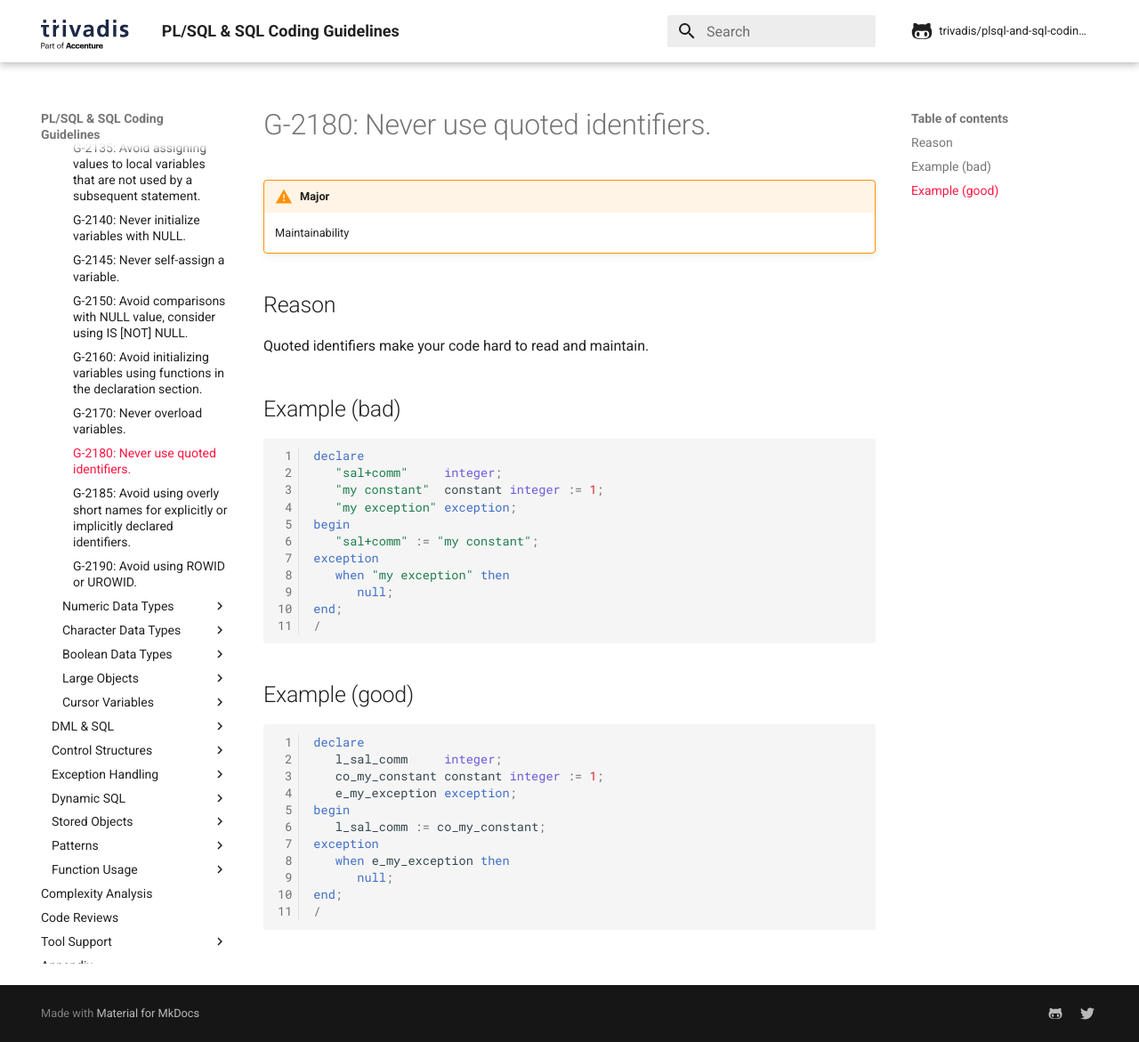
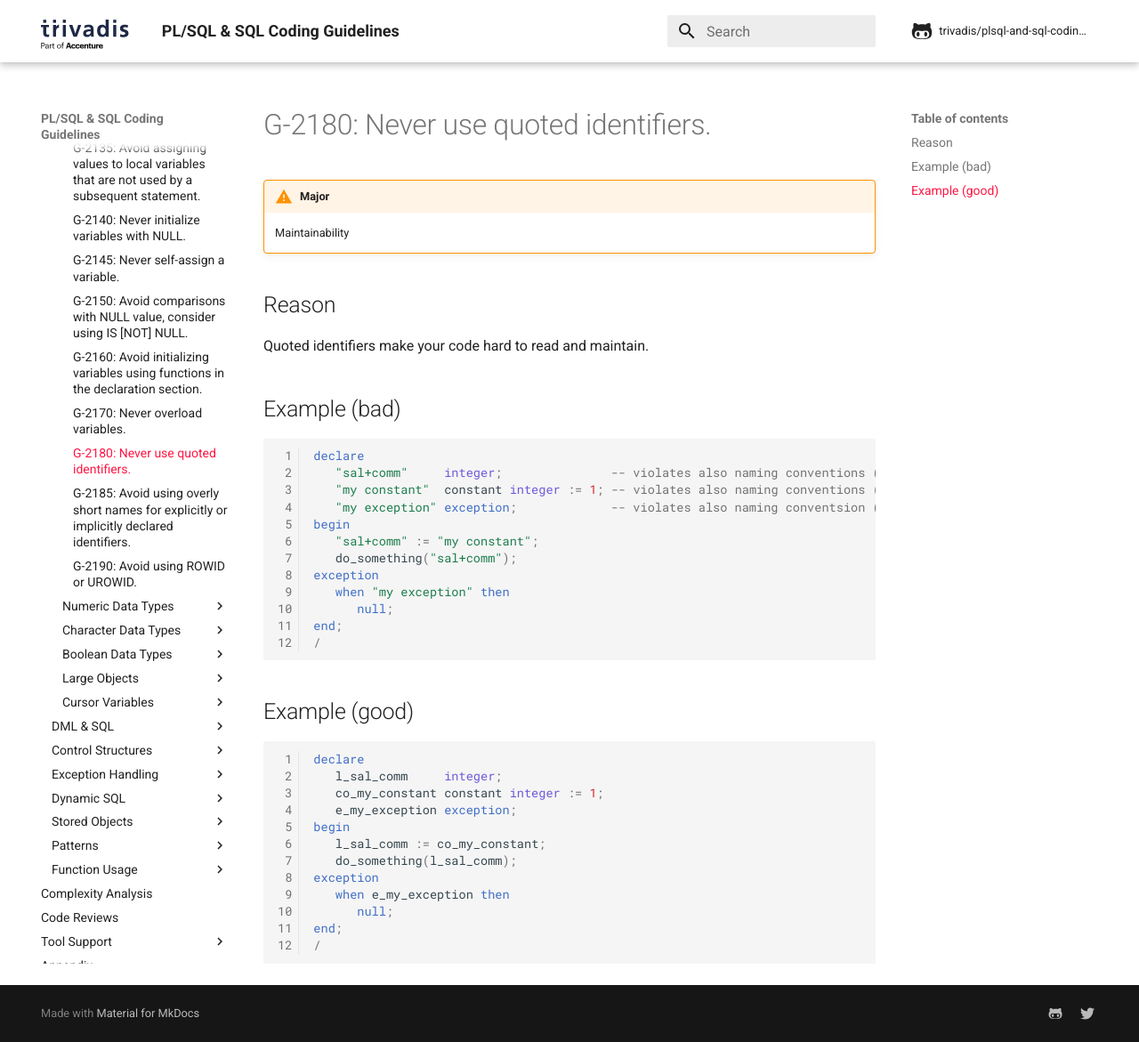
Before and after one commit to Trivadis/plsql-and-sql-coding-guidelines, an MkDocs documentation site: the page built from docs/4-language-usage/2-variables-and-types/1-general/g-2180.md, in a window 1280 px wide and 1171 px high. Shown: the whole window at 89% size. Built offline with MkDocs 1.6.1 and Material for MkDocs 9.7.7, drawn with Linux system fonts in a browser that asks for light colours; comment, search, counter and statistics services are not loaded; the version menu is left out.

Commit message:
Fix violations of G-2135, explain G-9102, G-9114, G-9113

````diff
--- a/docs/4-language-usage/2-variables-and-types/1-general/g-2180.md
+++ b/docs/4-language-usage/2-variables-and-types/1-general/g-2180.md
@@ -11,11 +11,12 @@ Quoted identifiers make your code hard to read and maintain.
 
 ``` sql
 declare
-   "sal+comm"     integer;
-   "my constant"  constant integer := 1;
-   "my exception" exception;
+   "sal+comm"     integer;               -- violates also naming conventions (G-9102)
+   "my constant"  constant integer := 1; -- violates also naming conventions (G-9114)
+   "my exception" exception;             -- violates also naming conventsion (G-9113)
 begin
    "sal+comm" := "my constant";
+   do_something("sal+comm");
 exception
    when "my exception" then
       null;
@@ -32,6 +33,7 @@ declare
    e_my_exception exception;
 begin
    l_sal_comm := co_my_constant;
+   do_something(l_sal_comm);
 exception
    when e_my_exception then
       null;
````
